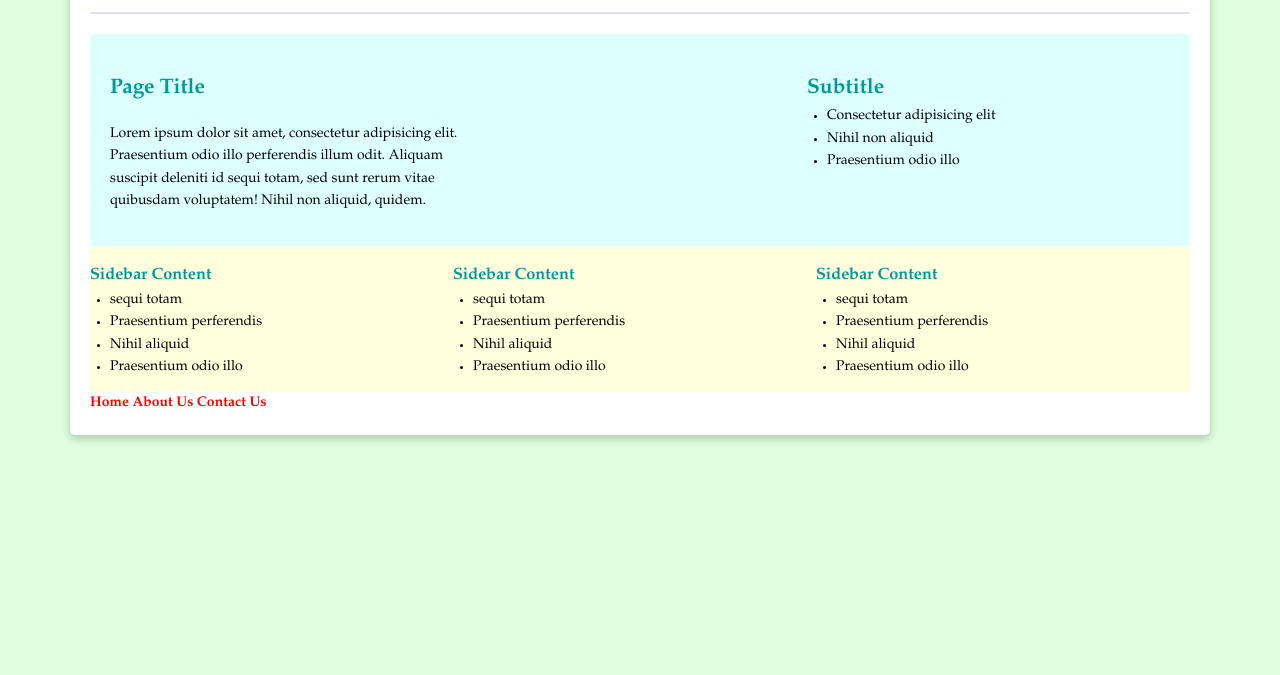
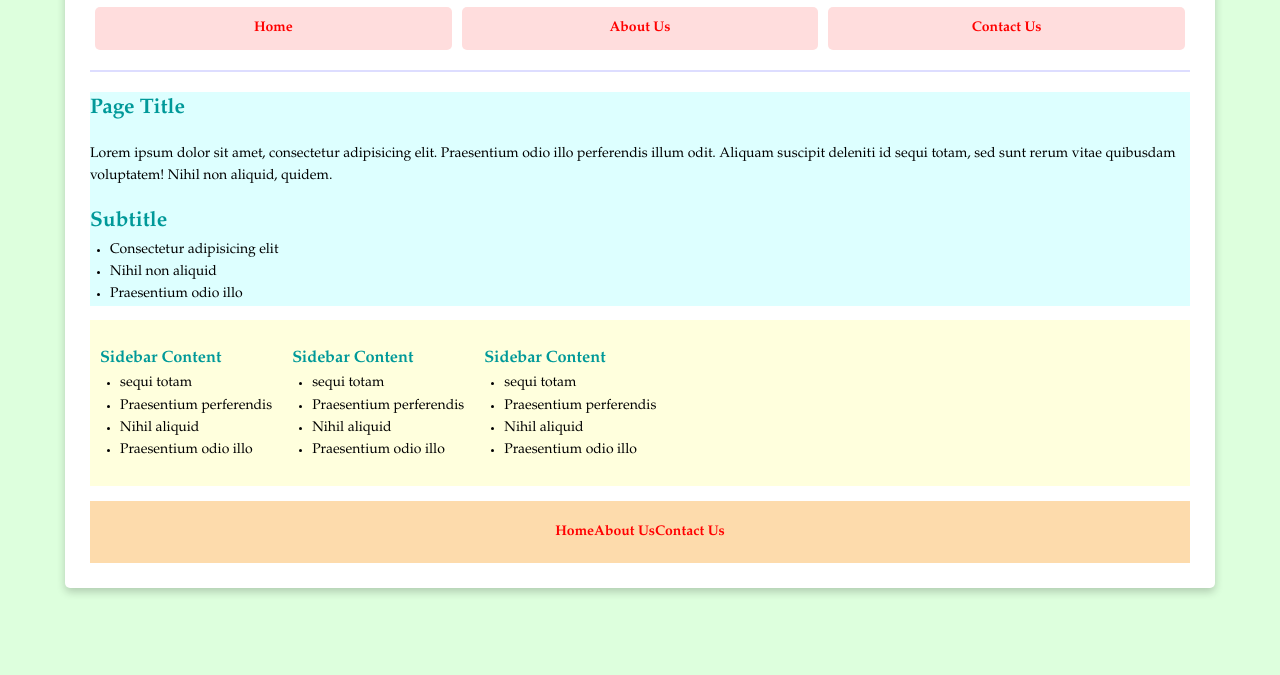
Before and after one commit to SalazNys/layout-project, a plain HTML site: page starter_files/index.html in a window 1280 px wide. Shown: the part 125-800 px from the top of the page. Drawn offline with Linux system fonts and the light colour scheme.

Commit message:
errors corrected

```diff
--- a/starter_files/style.css
+++ b/starter_files/style.css
@@ -32,6 +32,10 @@ h1, h2, h3{
     color: #009999;
 }
 
+header > h1{
+text-align: center;
+
+}
 h2, h3{
     margin-bottom: 0;
 }
@@ -40,6 +44,10 @@ a{
     font-weight: bold;
     color: red;
     text-decoration: none;
+
+
+
+
 }
 
 a:hover{
@@ -51,7 +59,9 @@ header{
     margin-bottom: 20px;
     border-bottom: 2px solid #ddddff;
     display: flex;
-    justify-content: space-between;
+    flex-direction: column;
+
+
 }
 
 #site_container{
@@ -61,22 +71,22 @@ header{
     background: white;
     box-shadow: 0 4px 8px rgba(0,0,0,0.2);
     border-radius: 5px;
+    padding:25px;
 }
 
 #main_nav{
-    text-align: center;
+    text-align:center;
     display: flex;
+    flex-direction: column;
 
 }
 
 #main_nav a{
-    display: block;
+
     padding: 10px 2%;
     background: #ffdddd;
     margin-bottom: 5px;
     border-radius: 5px;
-    margin:15px;
-    width: 150px;
 }
 
 #main_nav a:hover{
@@ -84,23 +94,50 @@ header{
 }
 
 #main_content{
+  background:#ddffff;
+}
+
+#sidebar_content div{
+  background:#ffffdd;
+  margin:10px;
+}
+#site_footer{
+  background:#fddbac;
+  padding:20px;
   display: flex;
-  background:#ddffff;
+  justify-content: center;
+
+}
+
+#site_footer nav{
+display: flex;
 justify-content: space-between;
 }
-#main_content div{
-  padding: 20px;
-  flex-basis:33%;
+
+@media screen and ( min-width: 600px ){
+  #main_nav{
+    display: flex;
+    flex-direction: row;
   }
 
-
+  #main_nav a{
+    flex-basis: 30%;
+    margin:5PX;
+  }
   #sidebar_content{
     display: flex;
     background:#ffffdd;
+    margin-bottom:15px;
 
   }
-#sidebar_content div{
 
+@media screen and ( min-width: 1100px ){
+.header{
+  padding-bottom: 15px;
+    margin-bottom: 20px;
+    border-bottom: 2px solid #ddddff;
+    display: flex;
+    justify-content: space-between;
+}
 
-  flex-basis:33%;
 }
```
Lines whose indentation alone changed are shown as unchanged.
